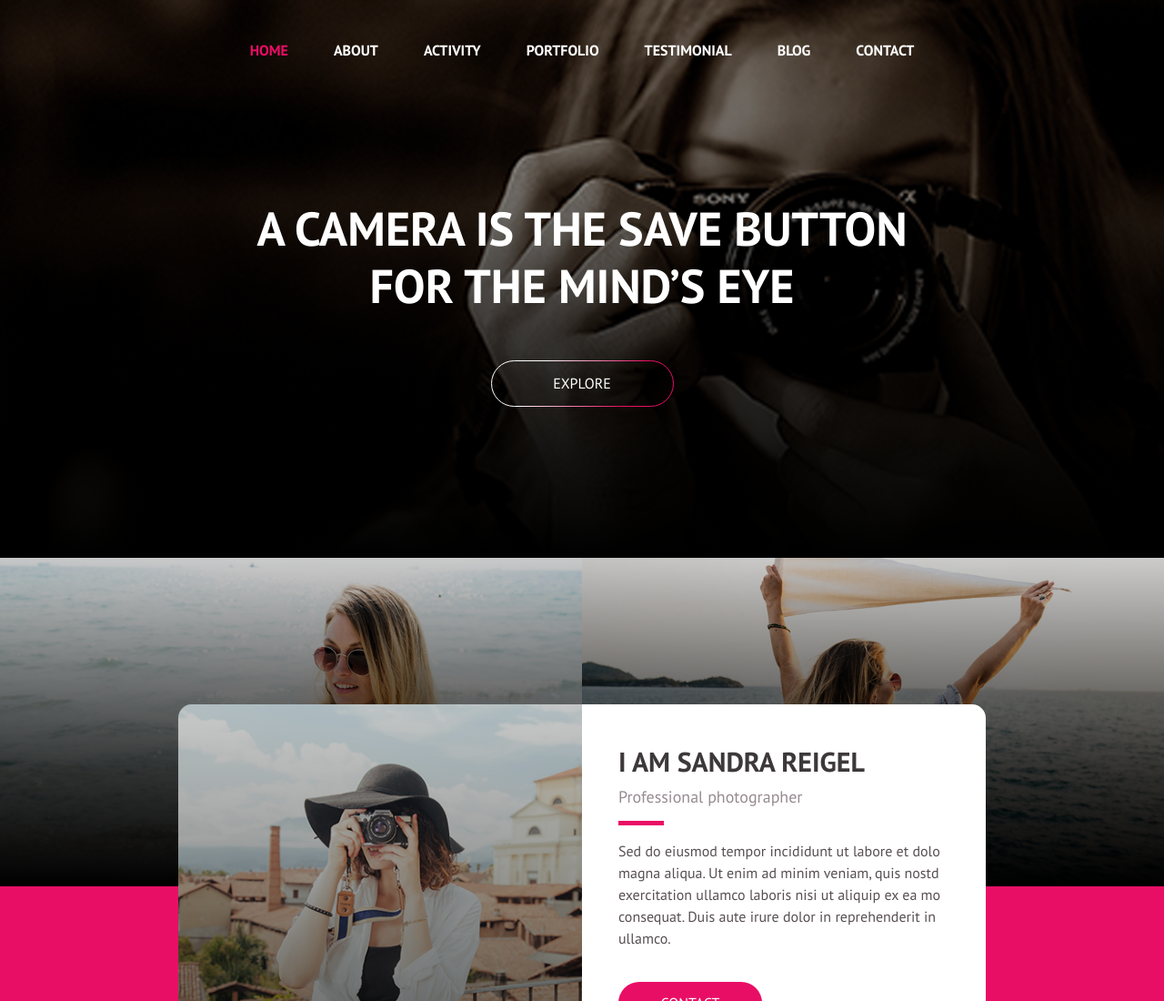
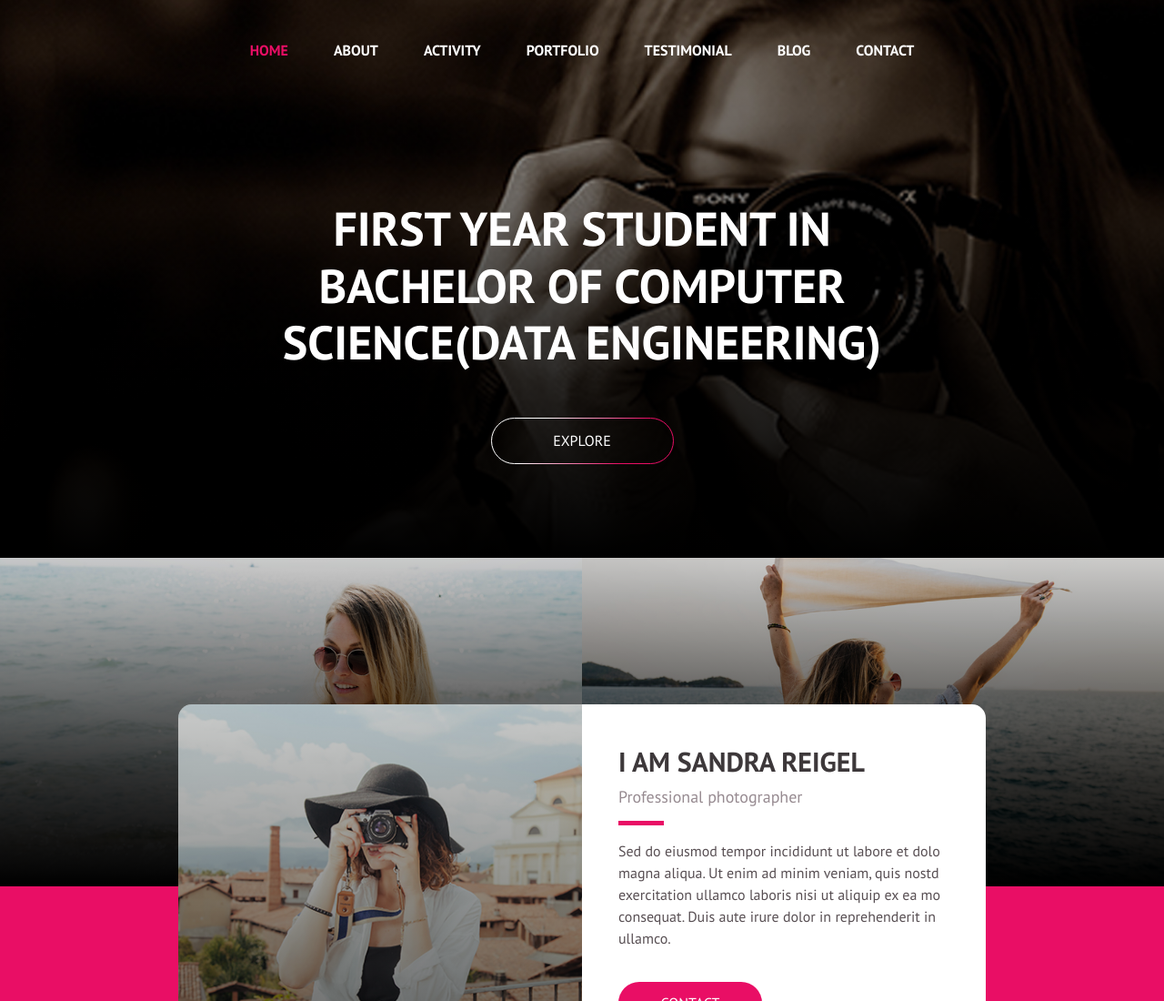
Before and after one commit to mirzasdq/mirzasdq.github.io, a plain HTML site: page Website/index.html in a window 1280 px wide. Shown: the top 1100 px of the page at 91% size. Drawn offline with Linux system fonts and the light colour scheme.

Commit message:
card title change
changed to first year student of bachelor...

```diff
--- a/Website/index.html
+++ b/Website/index.html
@@ -36,8 +36,7 @@
     <div class="card"> <img class="card-img" src="assets/img/banner-img.jpg" alt="">
       <div class="card-img-overlay">
         <div class="center-text">
-          <h2 class="card-title">A camera is the save button
-          for the mind’s eye</h2>
+          <h2 class="card-title">First year student in Bachelor of Computer Science(Data Engineering) </h2>
           <a href="#" class="btn">
             <svg width="201" height="51" viewBox="0 0 201 51">
               <defs>
```
